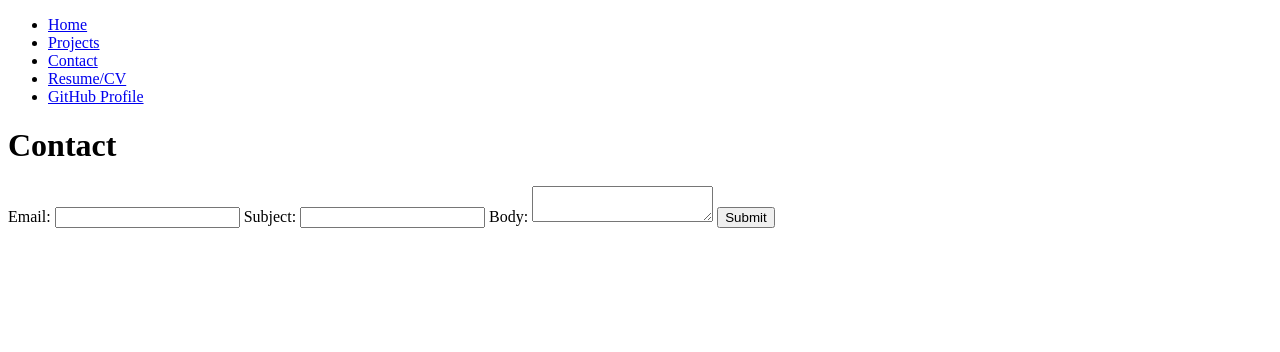
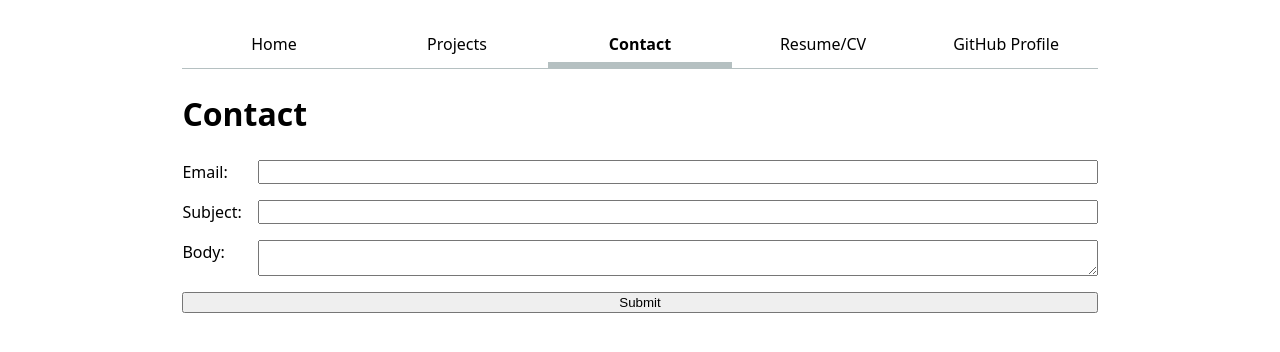
Before and after one commit to RitaYujiaWu/portfolio, a plain HTML site: page contact/index.html in a window 1280 px wide. Drawn offline with Linux system fonts and the light colour scheme.

Commit message:
step 3 done

```diff
--- a/contact/index.html
+++ b/contact/index.html
@@ -4,16 +4,15 @@
     <meta charset="UTF-8">
     <meta name="viewport" content="width=device-width, initial-scale=1.0">
     <title>Rita Yujia Wu: Contact</title>
+    <link rel="stylesheet" href="../style.css">
 </head>
 <body>
     <nav>
-        <ul>
-            <li><a href="../index.html">Home</a></li>
-            <li><a href="../projects/">Projects</a></li>
-            <li><a href="../contact/">Contact</a></li>
-            <li><a href="../resume/">Resume/CV</a></li>
-            <li><a href="https://github.com/RitaYujiaWu" target="_blank">GitHub Profile</a></li>
-        </ul>
+        <a href="../index.html">Home</a>
+        <a href="../projects/">Projects</a>
+        <a href="../contact/" class="current">Contact</a>
+        <a href="../resume/">Resume/CV</a>
+        <a href="https://github.com/RitaYujiaWu" target="_blank">GitHub Profile</a>
     </nav>
     <h1>
         Contact
--- a/style.css
+++ b/style.css
@@ -32,5 +32,18 @@ html {
 }
 nav a:hover {
   border-bottom: 0.4em solid var(--color-accent);
-  background-color: oklch(from var(--color-accent) 95% 0% h)
+  background-color: oklch(from var(--color-accent) 95% 0% h);
+  padding-bottom: 6px;
 }
+form {
+  display: grid;
+  grid-template-columns: auto 1fr;
+  gap: 1em;
+}
+label {
+  display: grid;
+  grid-template-columns: subgrid;
+}
+button {
+  grid-column: 1 / -1;
+}
```
Also changed, not shown: projects/index.html (+6 -7 lines), resume/index.html (+6 -7 lines).
